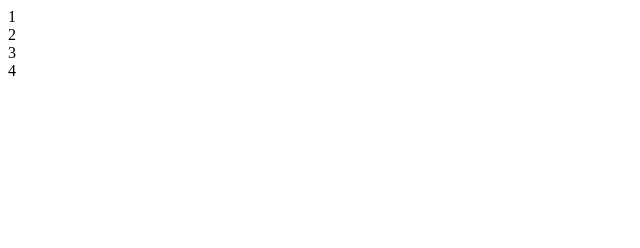
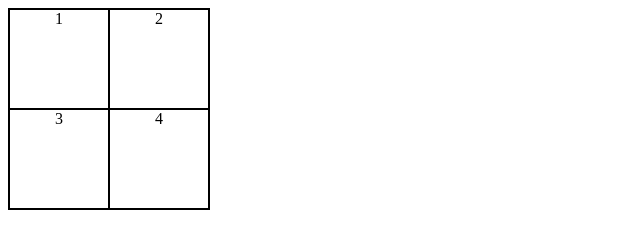
Before and after one commit to acciojob/place-the-item-in-grid-css-VarunSN2002, a website: page main.html in a window 1280 px wide. Shown: the whole page, without its empty margins (0-640 px from the left). Drawn offline with Linux system fonts and the light colour scheme.

Commit message:
created a submission

```diff
--- a/styles.css
+++ b/styles.css
@@ -1,2 +1,14 @@
 
 /* Your CSS Code here. */
+.holder {
+	width: 200px;
+	border: 1px solid black;
+	display: grid;
+	grid-template-columns: repeat(2, 100px);
+	grid-template-rows: repeat(2, 100px);
+}
+
+.item {
+	border: 1px solid black;
+	text-align: center;
+}
```
